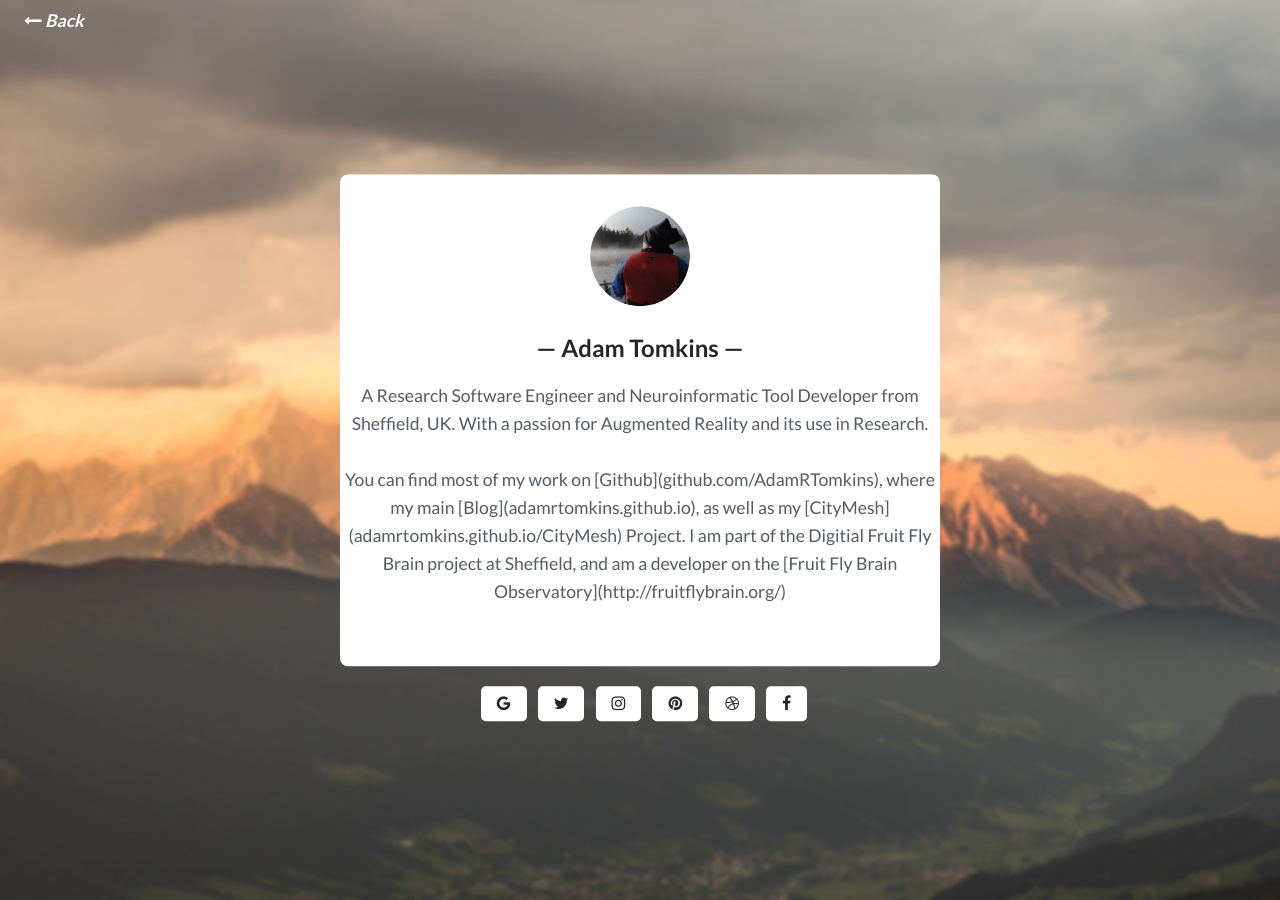
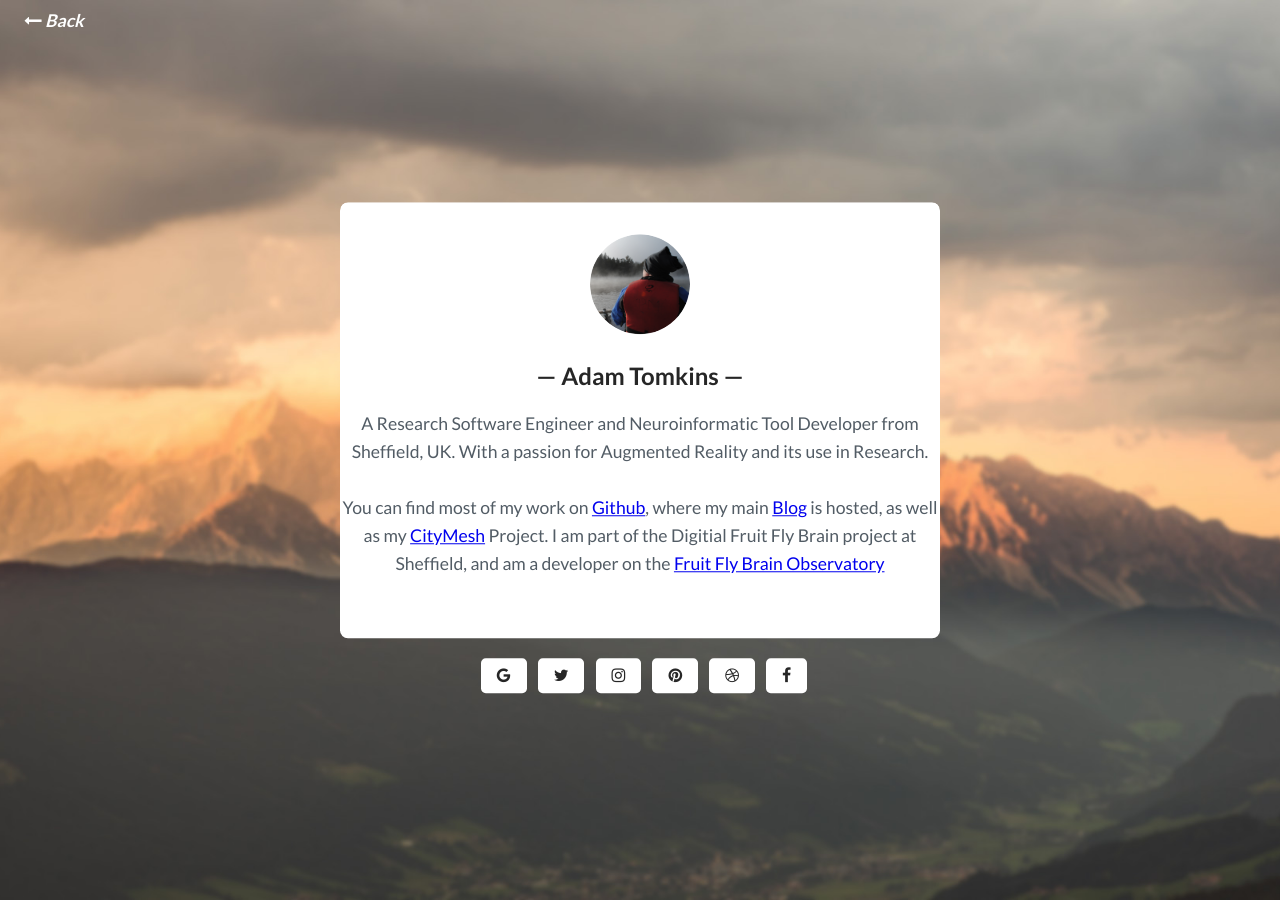
Before and after one commit to AdamRTomkins/AR-Architecture, a Jekyll site: the page built from _pages/about.html, in a window 1280 px wide. Built offline with Jekyll 4.4.1, drawn with Linux system fonts in a browser that asks for light colours.

Commit message:
Update links

```diff
--- a/_pages/about.html
+++ b/_pages/about.html
@@ -13,7 +13,7 @@ permalink: /about/
         <div class="author_info">
           <h2 class="author_title">{% if site.author-name %}{{site.author-name}}{% else %}Dwayne Newman{% endif %}</h2>
           <p class="author_subtitle">{% if site.about-author %}{{site.about-author}}{% else %}{% endif %}</p>
-          <p class="author_subtitle">You can find most of my work on [Github](github.com/AdamRTomkins), where my main [Blog](adamrtomkins.github.io), as well as my [CityMesh](adamrtomkins.github.io/CityMesh) Project. I am part of the Digitial Fruit Fly Brain project at Sheffield, and am a developer on the [Fruit Fly Brain Observatory](http://fruitflybrain.org/)</p>
+          <p class="author_subtitle">You can find most of my work on <a href="http//:www.github.com/AdamRTomkins" target="_blank">Github</a>, where my main <a href="adamrtomkins.github.io" target="_blank">Blog</a> is hosted, as well as my <a href="adamrtomkins.github.io/CityMesh" target="_blank">CityMesh</a> Project. I am part of the Digitial Fruit Fly Brain project at Sheffield, and am a developer on the <a href="http://fruitflybrain.org/" target="_blank">Fruit Fly Brain Observatory</a></p>
         </div>
       </div>
 
```
